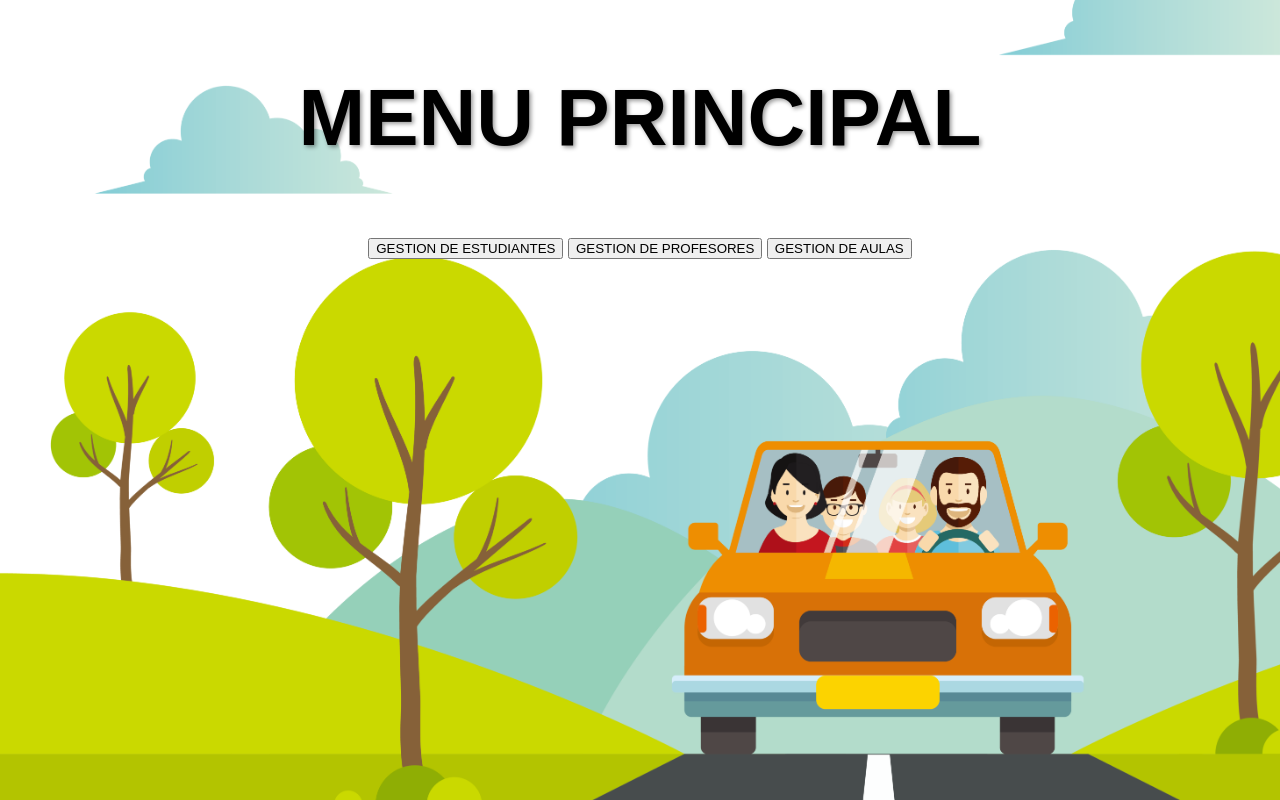
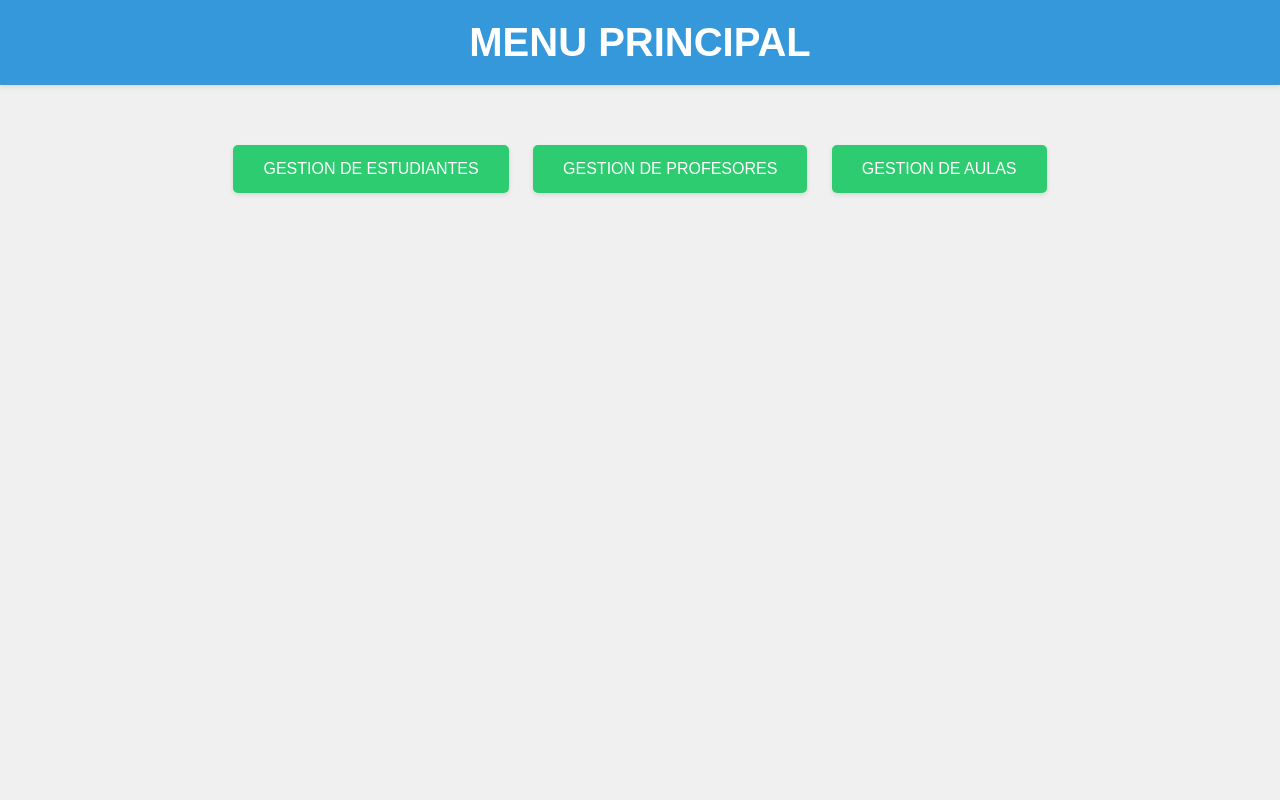
Before and after one commit to David-Llerena/Gesti-n-Matriculaci-n, a plain HTML site: page index.html in a window 1280 px wide. Drawn offline with Linux system fonts and the light colour scheme.

Commit message:
Se agrega un estilo al html de index

```diff
--- /dev/null
+++ b/index.css
@@ -0,0 +1,63 @@
+body {
+    font-family: 'Arial', sans-serif;
+    background-color: #f0f0f0;
+    margin: 0;
+    padding: 0;
+    display: flex;
+    flex-direction: column;
+    align-items: center;
+    min-height: 100vh;
+}
+
+.titulo {
+    background-color: #3498db;
+    color: white;
+    width: 100%;
+    text-align: center;
+    padding: 20px 0;
+    box-shadow: 0 2px 5px rgba(0,0,0,0.1);
+}
+
+h1 {
+    margin: 0;
+    font-size: 2.5em;
+}
+
+.principal {
+    margin-top: 50px;
+    display: flex;
+    flex-direction: column;
+    align-items: center;
+}
+
+input[type="button"] {
+    background-color: #2ecc71;
+    color: white;
+    border: none;
+    padding: 15px 30px;
+    margin: 10px;
+    font-size: 1em;
+    cursor: pointer;
+    transition: background-color 0.3s, transform 0.1s;
+    border-radius: 5px;
+    box-shadow: 0 2px 5px rgba(0,0,0,0.1);
+}
+
+input[type="button"]:hover {
+    background-color: #27ae60;
+    transform: scale(1.05);
+}
+
+input[type="button"]:active {
+    transform: scale(0.95);
+}
+
+@media (max-width: 600px) {
+    .titulo h1 {
+        font-size: 2em;
+    }
+
+    input[type="button"] {
+        width: 80%;
+    }
+}
--- a/index.html
+++ b/index.html
@@ -5,7 +5,7 @@
     <script src="gestionEstudiante_davidLlerena.js"></script>
     <script src="utilitarios.js"></script>
     <script src="index.js"></script>
-    <link href="gestionEstudiante_davidllerena.css" rel="stylesheet"/>
+    <link href="index.css" rel="stylesheet"/>
     <title> MENU PRINCIPAL </title>
 </head>
 
```
